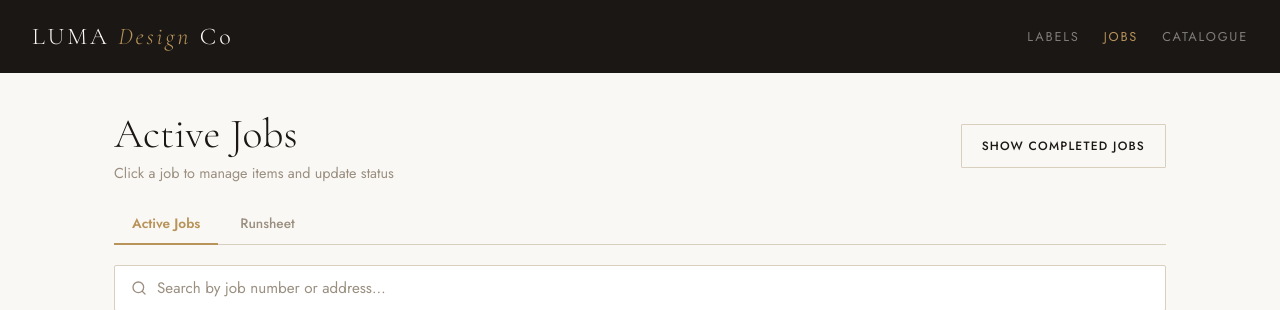
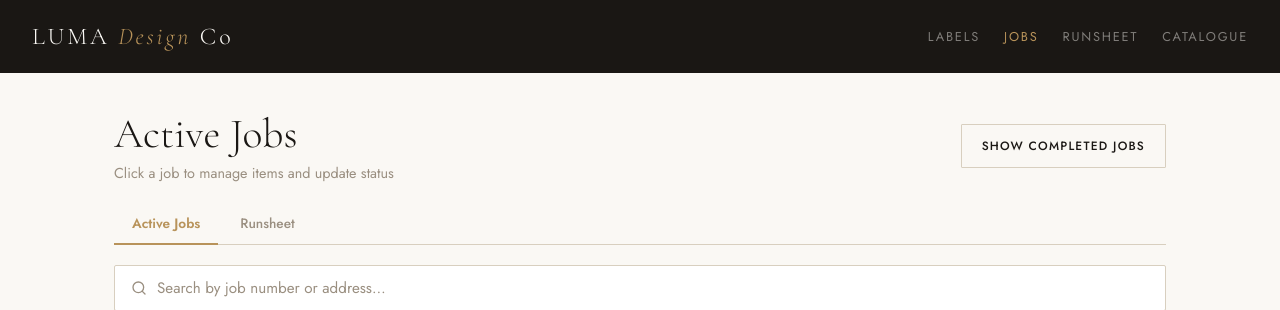
Before and after one commit to brunohppl/LumaLabel, a Flask app: page /jobs in a window 1280 px wide. Shown: the top 310 px of the page. Run offline with Flask 3, Linux system fonts and the light colour scheme; data that the repository does not hold is empty.

Commit message:
integration with runsheet

```diff
--- a/templates/jobs.html
+++ b/templates/jobs.html
@@ -256,6 +256,7 @@ footer{border-top:1px solid var(--border);padding:18px 32px;text-align:center;fo
   <div class="nav-links">
     <a href="/" class="nav-link">Labels</a>
     <a href="/jobs" class="nav-link active">Jobs</a>
+    <a href="/runsheet" class="nav-link">Runsheet</a>
     <a href="/catalogue" class="nav-link">Catalogue</a>
   </div>
 </header>
```
